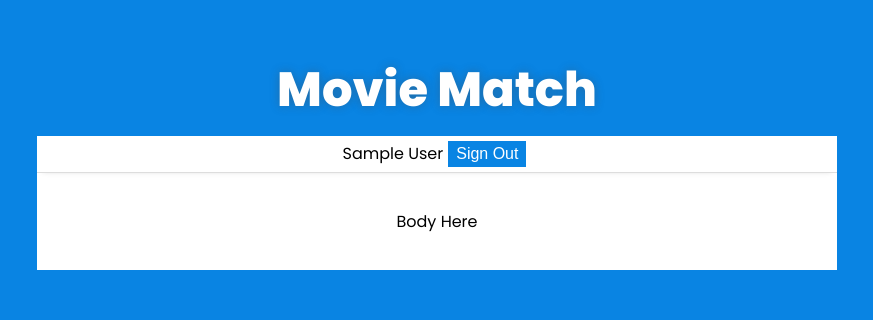
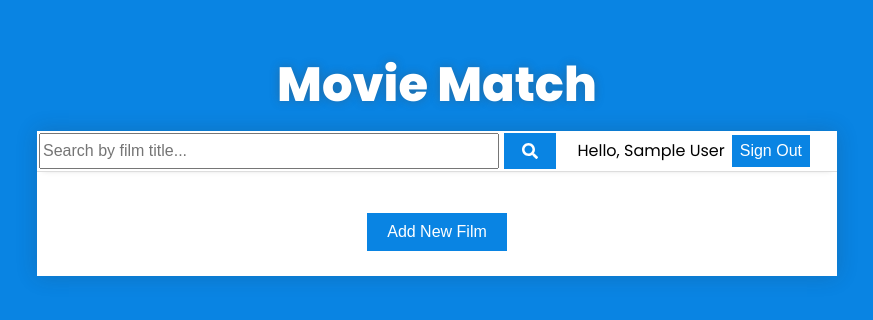
Before and after one commit to hoffmanjoshua/movie-match, a React (Create React App) app: page /dashboard in a window 1280 px wide. Shown: the part 254-574 px from the top of the page, without its empty margins (203-1076 px from the left). Built offline with nearby package versions, Linux system fonts and the light colour scheme; no server answers; sample sign-in values are in the browser's storage.

Commit message:
top search bar

```diff
--- a/package.json
+++ b/package.json
@@ -3,6 +3,11 @@
   "version": "0.1.0",
   "private": true,
   "dependencies": {
+    "@fortawesome/fontawesome-svg-core": "^1.2.30",
+    "@fortawesome/free-brands-svg-icons": "^5.14.0",
+    "@fortawesome/free-regular-svg-icons": "^5.14.0",
+    "@fortawesome/free-solid-svg-icons": "^5.14.0",
+    "@fortawesome/react-fontawesome": "^0.1.11",
     "@testing-library/jest-dom": "^4.2.4",
     "@testing-library/react": "^9.5.0",
     "@testing-library/user-event": "^7.2.1",
--- a/src/App.js
+++ b/src/App.js
@@ -1,5 +1,5 @@
 import React, { useEffect } from "react";
-import { BrowserRouter as Router, Route, Redirect } from "react-router-dom";
+import { BrowserRouter as Router, Route } from "react-router-dom";
 import "./App.scss";
 import Login from "./components/Login";
 import Dashboard from "./components/Dashboard";
@@ -15,7 +15,7 @@ function App() {
   return (
     <AuthProvider>
       <div className="App">
-        <div class="home-container">
+        <div className="home-container">
           <h1>Movie Match</h1>
           <Router>
             <Route exact path="/" component={Login} />
--- a/src/components/Dashboard.js
+++ b/src/components/Dashboard.js
@@ -1,27 +1,57 @@
-import React, { useEffect, useContext } from "react";
+import React, { useEffect, useContext, useState } from "react";
 import app from "../firebase.js";
 import "./Dashboard.scss";
 import { AuthContext } from "../Auth.js";
+import { FontAwesomeIcon } from "@fortawesome/react-fontawesome";
+import { faSearch } from "@fortawesome/free-solid-svg-icons";
 
 const Dashboard = () => {
   useEffect(() => {
-    console.log(currentUser.displayName);
+    console.log(currentUser);
   });
 
   const { currentUser } = useContext(AuthContext);
+  const [searchQuery, setSearchQuery] = useState("");
+  const [modal, setModal] = useState(false);
+
+  const showModal = () => {
+    setModal(true);
+  };
+
+  const hideModal = () => {
+    setModal(false);
+  };
+
+  const handleSearch = (evt) => {
+    evt.preventDefault();
+    console.log(evt.target.searchBar.value);
+    setSearchQuery(evt.target.searchBar.value);
+  };
 
   return (
     <div className="dashboard-container">
       <div className="dashboard-top-bar">
+        <form onSubmit={handleSearch}>
+          <input
+            type="text"
+            name="searchBar"
+            class="search-bar"
+            placeholder="Search by film title..."
+          />
+          <button type="submit" class="search-btn" value="">
+            <FontAwesomeIcon icon={faSearch} />
+          </button>
+        </form>
         <p>
-          {currentUser.displayName}
+          <span className="display-name">{currentUser.displayName}</span>
           <button onClick={() => app.auth().signOut()} className="signout-btn">
             Sign Out
           </button>
         </p>
       </div>
       <div className="dashboard-body">
-        <p>Body Here</p>
+        <p>{searchQuery}</p>
+        <button onClick={showModal}>Add New Film</button>
       </div>
     </div>
   );
--- a/src/components/Dashboard.scss
+++ b/src/components/Dashboard.scss
@@ -4,18 +4,74 @@
   background: #fff;
   width: 100%;
   max-width: 800px;
+  box-shadow: 0px 0px 20px rgba($color: #2b2b2b, $alpha: 0.2);
 
   .dashboard-top-bar {
     border-bottom: 1px solid rgb(221, 221, 221);
     box-shadow: 0 4px 6px -6px #ccc;
+    display: flex;
+    flex-direction: row;
+    justify-content: space-between;
+    align-content: center;
+    flex-wrap: wrap-reverse;
+    box-sizing: border-box;
+    padding: 2px;
 
     p {
-      margin: 0;
+      margin: 0 20px;
+      display: flex;
+      flex-direction: row;
+      justify-content: center;
+      align-content: center;
+      flex: 1 0 0;
+      white-space: nowrap;
+
+      span.display-name {
+        align-self: center;
+        padding: 0px 2px;
+
+        &:before {
+          content: "Hello, ";
+        }
+      }
     }
 
     .signout-btn {
       padding: 4px 8px;
-      margin: 5px;
+      margin: 2px 5px;
+      white-space: nowrap;
+    }
+
+    form {
+      width: 100%;
+      display: flex;
+      flex-direction: row;
+      justify-content: space-between;
+      align-items: center;
+      flex: 3 2 400px;
+
+      input.search-bar {
+        width: 89%;
+        display: inline-block;
+        margin: 2px 0px;
+        height: 100%;
+        font-size: 1em;
+        padding: 2px;
+      }
+
+      .search-btn {
+        display: inline-block;
+        width: 10%;
+        margin: 0px 0px;
+        text-align: center;
+        display: flex;
+        flex-direction: row;
+        justify-content: center;
+
+        .fa-search {
+          text-align: center;
+        }
+      }
     }
   }
 
--- a/src/components/Login.js
+++ b/src/components/Login.js
@@ -1,5 +1,5 @@
 import React, { useCallback, useContext, useState } from "react";
-import { withRouter, Redirect } from "react-router";
+import { Redirect } from "react-router";
 import app from "../firebase";
 import { AuthContext } from "../Auth.js";
 import FormError from "./FormError";
--- a/src/components/SignUp.js
+++ b/src/components/SignUp.js
@@ -4,23 +4,23 @@ import app from "../firebase";
 
 const SignUp = ({ history }) => {
   const handleSignUp = useCallback(
-    async (event) => {
+    (event) => {
       event.preventDefault();
       const { fullName, email, password } = event.target.elements;
-      try {
-        await app
-          .auth()
-          .createUserWithEmailAndPassword(email.value, password.value)
-          .then((result) => {
-            const user = app.auth().currentUser;
-            return user.updateProfile({
-              displayName: fullName,
-            });
-          });
-      } catch (error) {
-        alert(error);
-      }
-      history.push("/dashboard");
+      app
+        .auth()
+        .createUserWithEmailAndPassword(email.value, password.value)
+        .then((res) => {
+          console.log(fullName.value);
+          res.user
+            .updateProfile({
+              displayName: fullName.value,
+            })
+            .then(history.push("/dashboard"));
+        })
+        .catch((error) => {
+          alert(error);
+        });
     },
     [history]
   );
```
Also changed, not shown: src/components/AddFilmModal.js (added), 1 other file (tests, documents, lock files or other folders).
